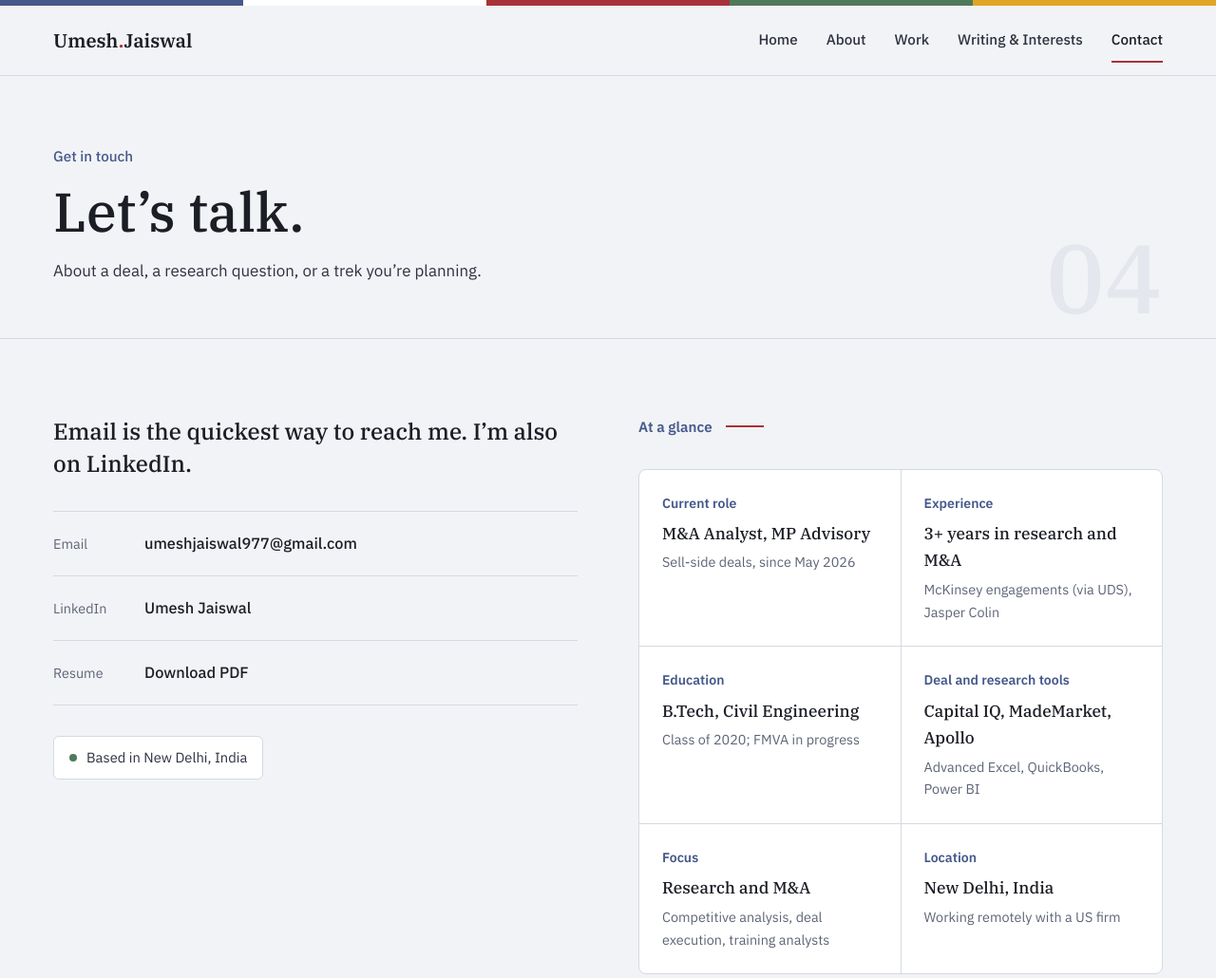
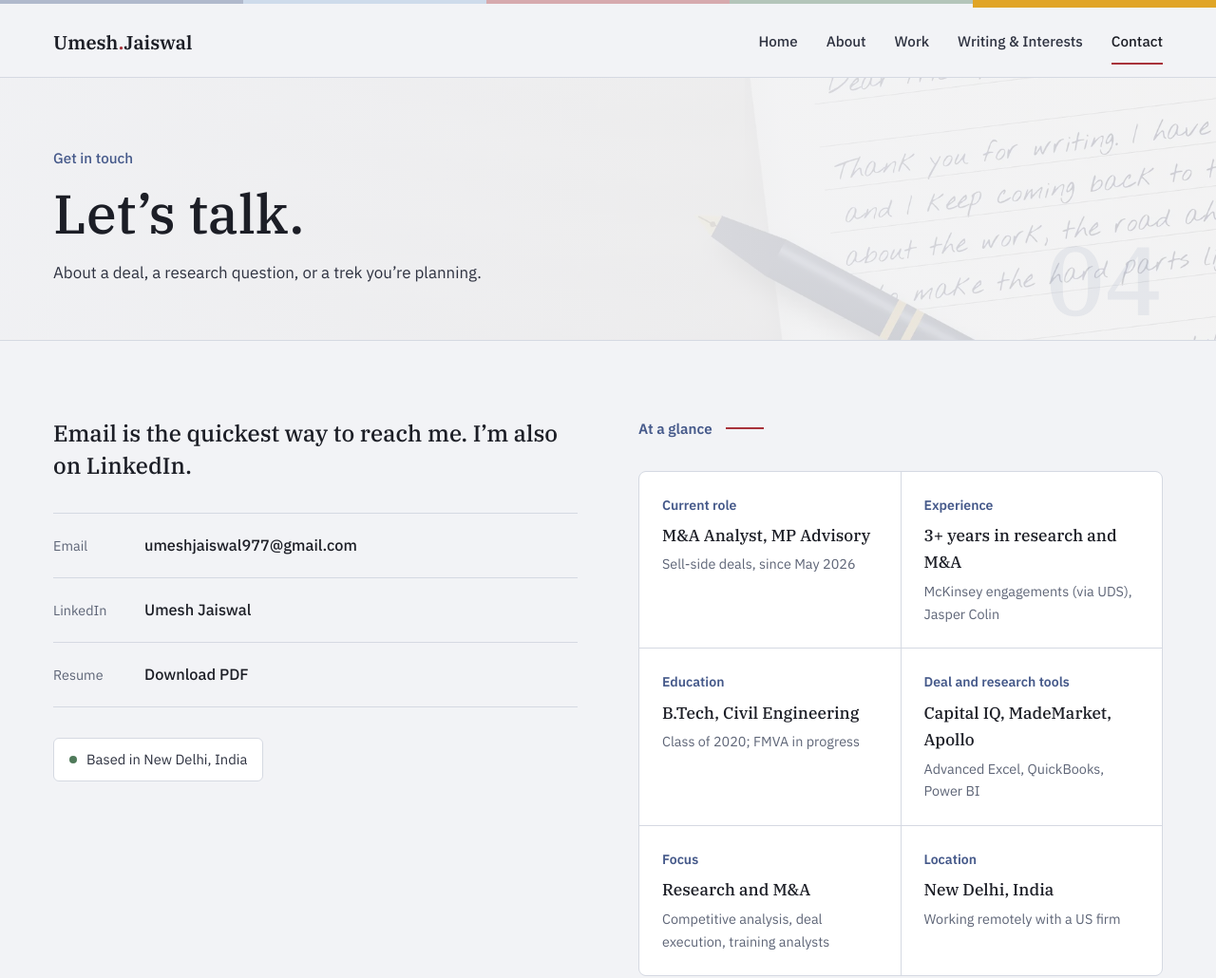
Before and after one commit to umeshjaiswal06/umeshjaiswal06.github.io, a plain HTML site: page contact.html in a window 1280 px wide. Shown: the top 1030 px of the page at 95% size. Drawn offline with Linux system fonts and the light colour scheme.

Commit message:
Add files via upload

```diff
--- a/contact.html
+++ b/contact.html
@@ -15,7 +15,7 @@
 <body>
 
 <header class="topbar">
-  <div class="flags" aria-hidden="true"><span></span><span></span><span></span><span></span><span></span></div>
+  <div class="flags" aria-hidden="true"><span></span><span></span><span></span><span></span><span class="on"></span></div>
   <nav id="nav" aria-label="Main">
     <a href="index.html" class="nav-logo">Umesh<span>.</span>Jaiswal</a>
     <button class="menu-btn" type="button" aria-expanded="false" aria-controls="site-menu">Menu</button>
@@ -30,7 +30,7 @@
 </header>
 
 <main>
-<div class="ph">
+<div class="ph ph-letter">
   <div class="ph-lbl">Get in touch</div>
   <h1>Let’s talk.</h1>
   <p>About a deal, a research question, or a trek you’re planning.</p>
--- a/main.js
+++ b/main.js
@@ -2,27 +2,10 @@ document.addEventListener('DOMContentLoaded', () => {
   const root = document.documentElement;
   const reduceMotion = window.matchMedia('(prefers-reduced-motion: reduce)').matches;
 
-  // Top bar: soft shadow once the page scrolls, and the prayer-flag strip fills as you read
+  // Top bar: soft shadow once the page scrolls
   const bar = document.querySelector('.topbar');
-  const flags = document.querySelector('.flags');
-  let fill = null;
-  if (flags) {
-    fill = document.createElement('div');
-    fill.className = 'flags-fill';
-    fill.setAttribute('aria-hidden', 'true');
-    fill.innerHTML = '<span></span><span></span><span></span><span></span><span></span>';
-    flags.appendChild(fill);
-  }
-  const onScroll = () => {
-    if (bar) bar.classList.toggle('scrolled', window.scrollY > 10);
-    if (fill) {
-      const max = document.documentElement.scrollHeight - window.innerHeight;
-      const pct = max > 0 ? Math.min(100, Math.max(0, (window.scrollY / max) * 100)) : 100;
-      fill.style.clipPath = 'inset(0 ' + (100 - pct) + '% 0 0)';
-    }
-  };
+  const onScroll = () => { if (bar) bar.classList.toggle('scrolled', window.scrollY > 10); };
   window.addEventListener('scroll', onScroll, { passive: true });
-  window.addEventListener('resize', onScroll);
   onScroll();
 
   // Phone menu: the Menu button opens and closes the page links
--- a/style.css
+++ b/style.css
@@ -21,7 +21,7 @@ a:hover{color:var(--crimson-dk);}
 .flags{display:flex;height:6px;}
 .flags span{flex:1;}
 .flags span:nth-child(1){background:var(--slate);}
-.flags span:nth-child(2){background:#FFFFFF;}
+.flags span:nth-child(2){background:#93B4DB;}
 .flags span:nth-child(3){background:var(--crimson);}
 .flags span:nth-child(4){background:var(--pine);}
 .flags span:nth-child(5){background:var(--saffron);}
@@ -257,11 +257,7 @@ section[id]{scroll-margin-top:84px;}
 
 /* ---------- Interaction details ---------- */
 
-/* Prayer-flag strip doubles as a reading-progress bar (only when JavaScript runs) */
 .flags{position:relative;}
-.js .flags>span{opacity:.3;}
-.flags-fill{position:absolute;inset:0;display:flex;clip-path:inset(0 100% 0 0);}
-.flags-fill span{opacity:1;}
 
 /* Links in text: faint line at rest, red line draws in on hover */
 main p a:not(.btn),.card-lnk,.hero-links a,.fnav a{
@@ -312,3 +308,11 @@ main p a:not(.btn):hover,.card-lnk:hover,.hero-links a:hover{background-size:100
   .js nav#nav ul a{display:block;padding:12px 2px;font-size:1rem;border-bottom:none;}
   .js nav#nav ul a.active{color:var(--crimson);}
 }
+
+/* Prayer-flag strip: the colour for the current page stands out */
+.flags{display:flex;height:8px;align-items:flex-start;}
+.flags span{flex:1;height:4px;opacity:.38;}
+.flags span.on{height:8px;opacity:1;}
+
+/* Contact page: faint letter, paper and pen behind the header */
+.ph-letter{background:linear-gradient(90deg,rgba(242,243,246,.97) 0%,rgba(242,243,246,.90) 40%,rgba(242,243,246,.80) 100%),url('images/bg-letter.webp') right center/cover no-repeat;}
```
Also changed, not shown: about.html (+1 -1 lines), blog.html (+1 -1 lines), index.html (+1 -1 lines), projects.html (+1 -1 lines), images/bg-letter.webp (added), images/og-preview.jpg.
